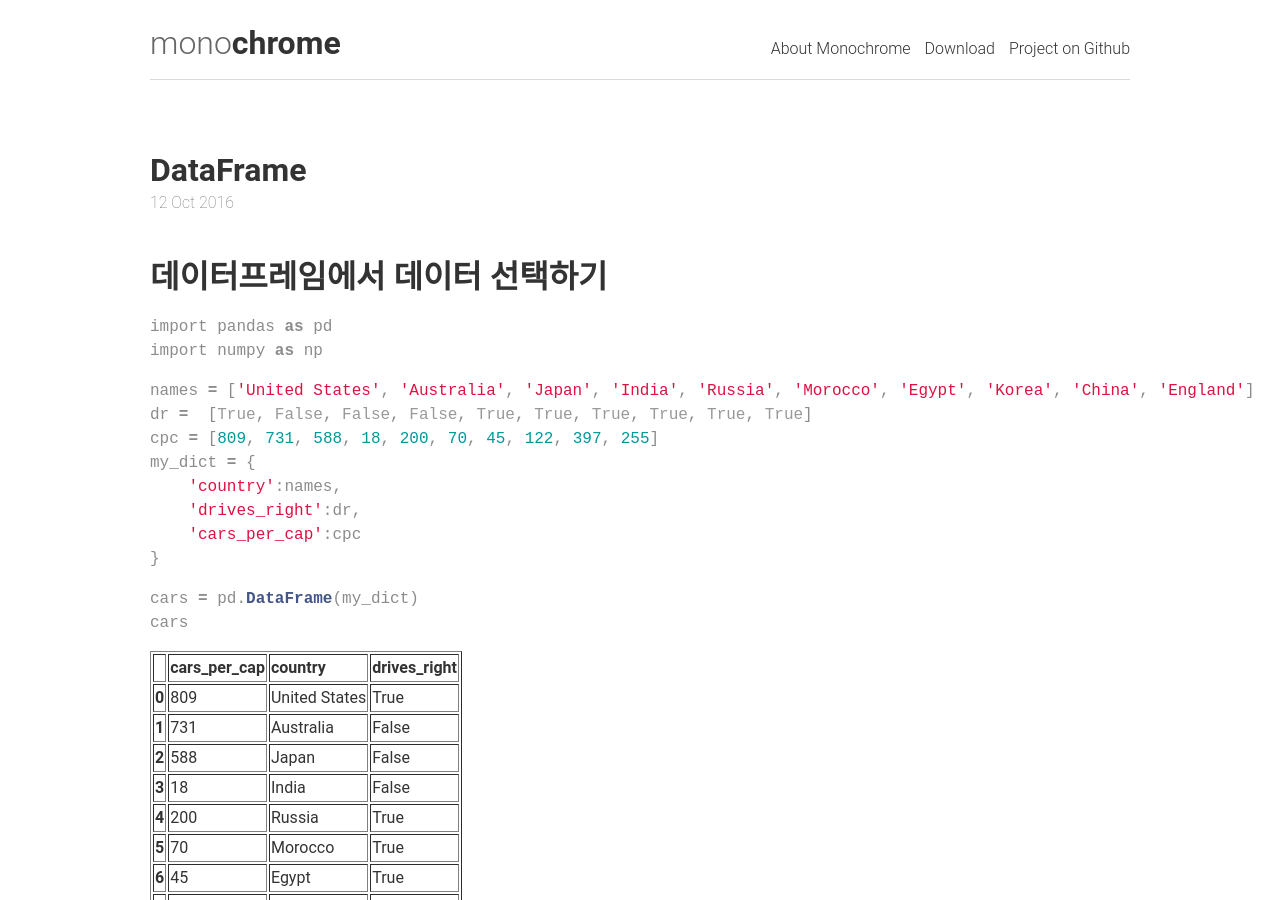
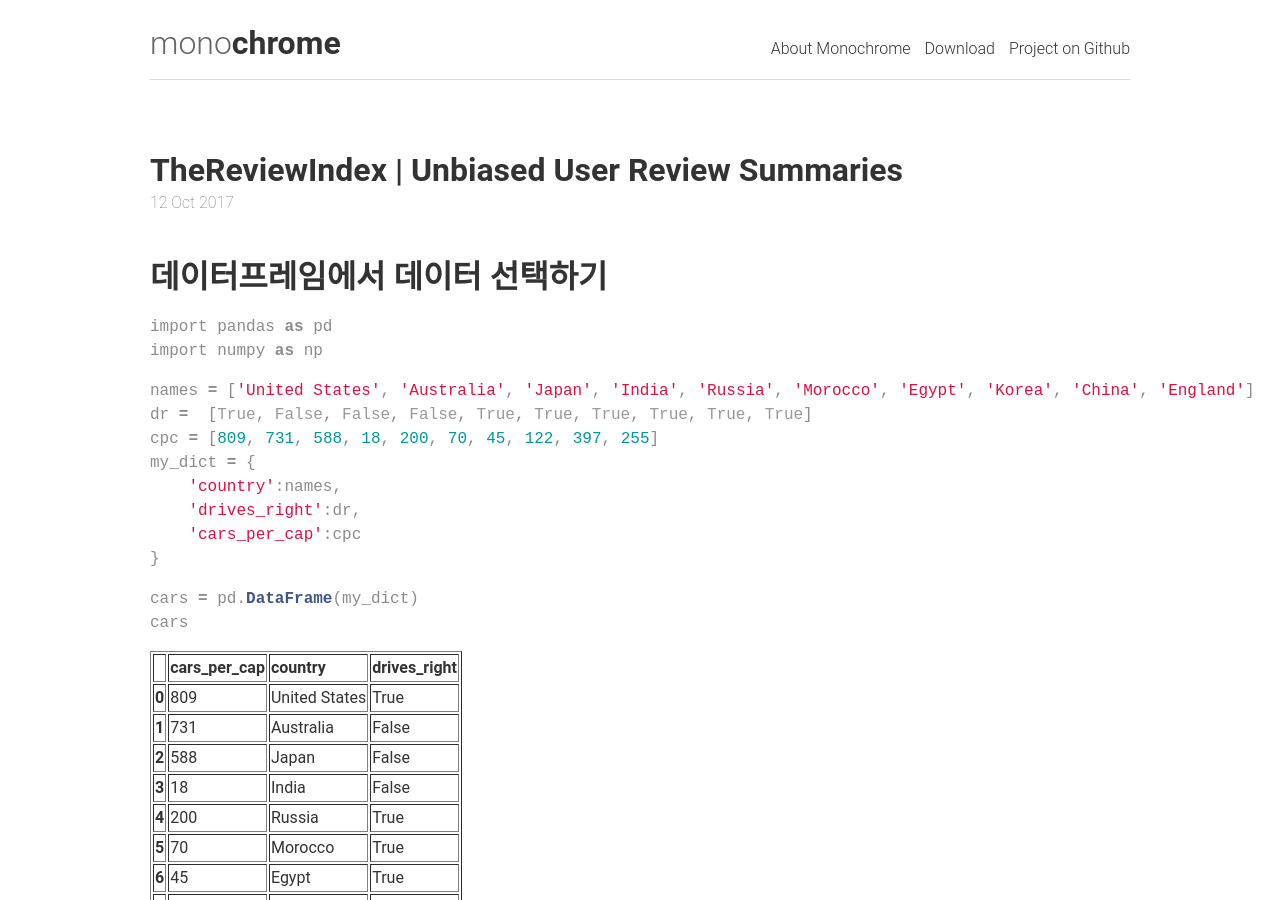
Before and after one commit to woosa7/woosa7.github.io, a Jekyll site: the page built from _posts/2017-10-12-pandas02.md, in a window 1280 px wide and 900 px high. Built offline with Jekyll 4.4.1, drawn with Linux system fonts in a browser that asks for light colours.

Commit message:
change theme

```diff
--- a/_config.yml
+++ b/_config.yml
@@ -14,7 +14,7 @@ source: .
 destination: ./_site
 permalink: /:title
 paginate: 8
-paginate_path: /
+paginate_path: /page:num/
 
 # Default values
 defaults:
--- a/_posts/2017-10-12-pandas02.md
+++ b/_posts/2017-10-12-pandas02.md
@@ -1,9 +1,7 @@
 ---
-layout:     post
-title:      DataFrame
-date:       2016-10-12
-summary:    Data Select, Missing Data 처리, Merge, Grouping.
-categories: python
+title: DataFrame
+description: Data Select, Missing Data 처리, Merge, Grouping.
+header: TheReviewIndex | Unbiased User Review Summaries
 ---
 
 ## 데이터프레임에서 데이터 선택하기
```
